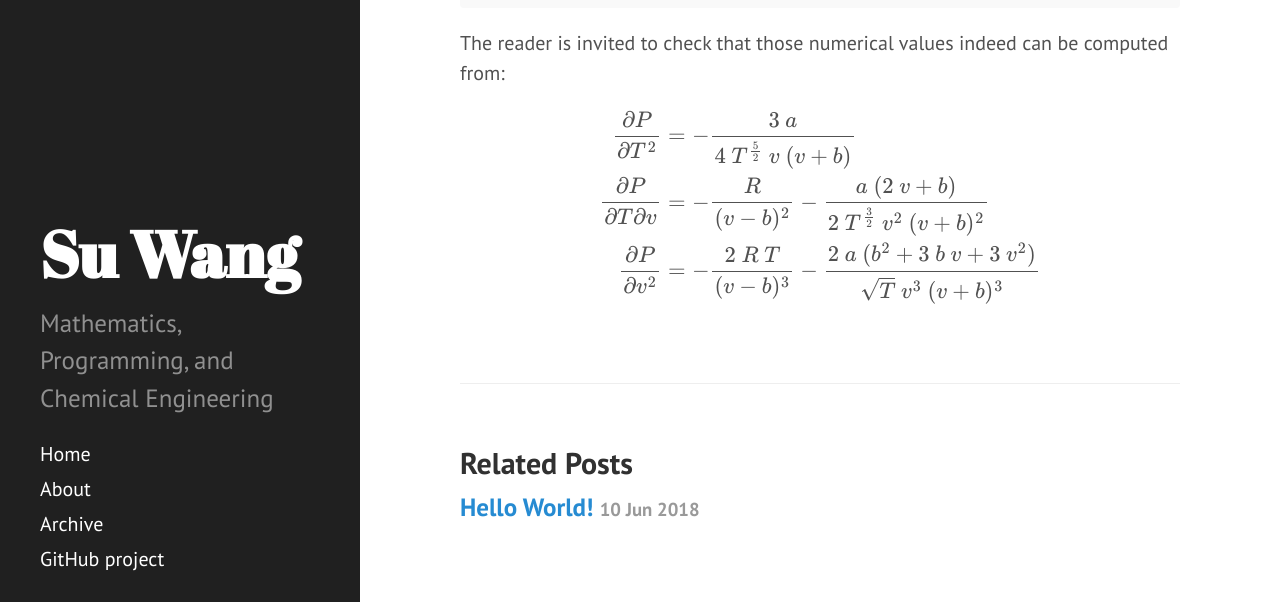
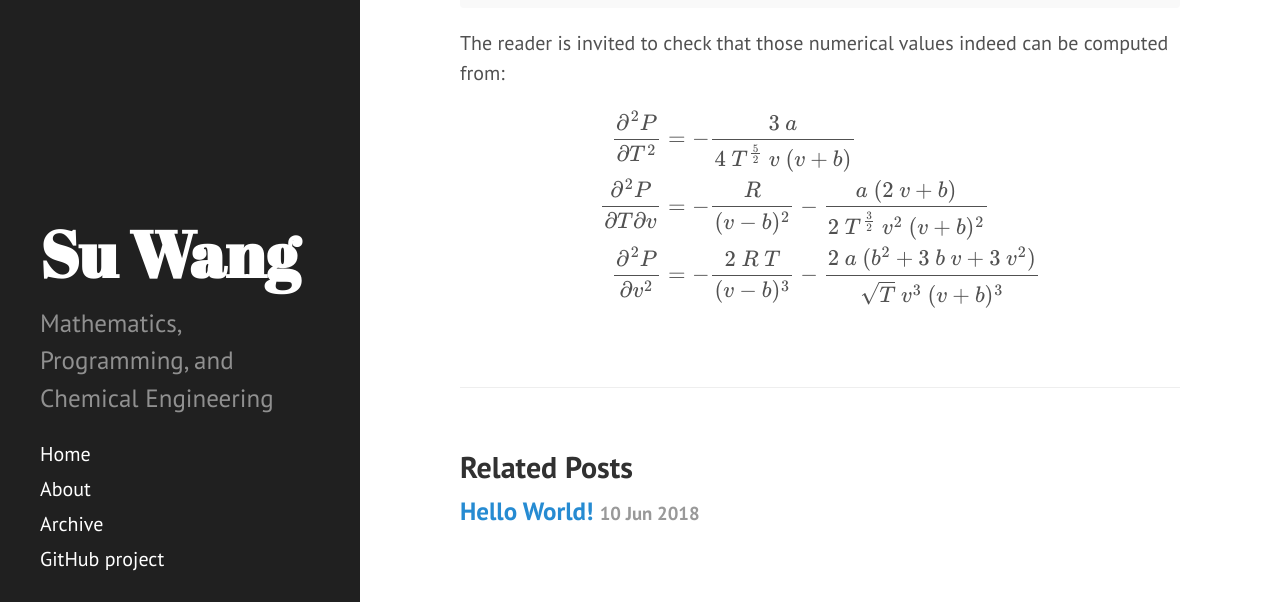
Before and after one commit to vectorBundle/vectorBundle.github.io, a Jekyll site: the page built from _posts/2018-06-16-Automatic_Differentiation_for_EOS.md, in a window 1280 px wide and 900 px high, scrolled down 8554 px. Shown: the part 233-835 px from the top of the window. Built offline with Jekyll 4.4.1, drawn with Linux system fonts in a browser that asks for light colours; formulas are drawn with MathJax 3; comment, search, counter and statistics services are not loaded.

Commit message:
Fix typo in second derivatives

```diff
--- a/_posts/2018-06-16-Automatic_Differentiation_for_EOS.md
+++ b/_posts/2018-06-16-Automatic_Differentiation_for_EOS.md
@@ -402,8 +402,8 @@ computed from:
 
 $$
 \begin{align*}
-  \frac{\partial P}{\partial T^2} &= -\frac{3 ~ a}{4 ~ T^{\frac{5}{2}} ~ v ~ (v + b)} \\
-  \frac{\partial P}{\partial T \partial v} &= -\frac{R}{(v - b)^2} - \frac{a ~ (2 ~ v + b)}{2 ~ T^{\frac{3}{2}} ~ v^2 ~ (v + b)^2} \\
-  \frac{\partial P}{\partial v^2} &= -\frac{2 ~ R ~ T}{(v - b)^3} - \frac{2 ~ a ~ (b^2 + 3 ~ b ~ v + 3 ~ v^2)}{\sqrt{T} ~ v^3 ~ (v + b)^3}
+  \frac{\partial^2 P}{\partial T^2} &= -\frac{3 ~ a}{4 ~ T^{\frac{5}{2}} ~ v ~ (v + b)} \\
+  \frac{\partial^2 P}{\partial T \partial v} &= -\frac{R}{(v - b)^2} - \frac{a ~ (2 ~ v + b)}{2 ~ T^{\frac{3}{2}} ~ v^2 ~ (v + b)^2} \\
+  \frac{\partial^2 P}{\partial v^2} &= -\frac{2 ~ R ~ T}{(v - b)^3} - \frac{2 ~ a ~ (b^2 + 3 ~ b ~ v + 3 ~ v^2)}{\sqrt{T} ~ v^3 ~ (v + b)^3}
 \end{align*}
 $$
```
